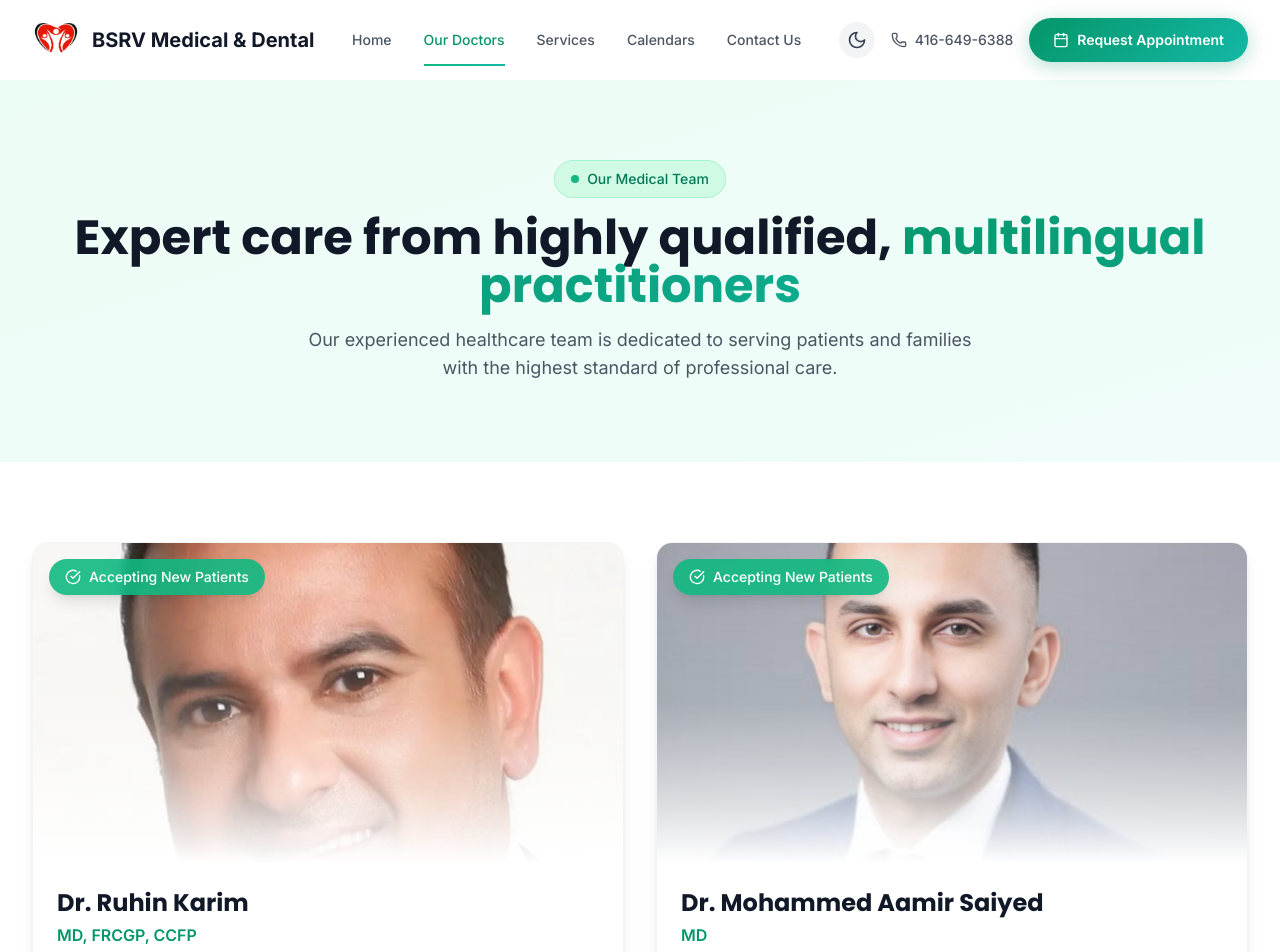
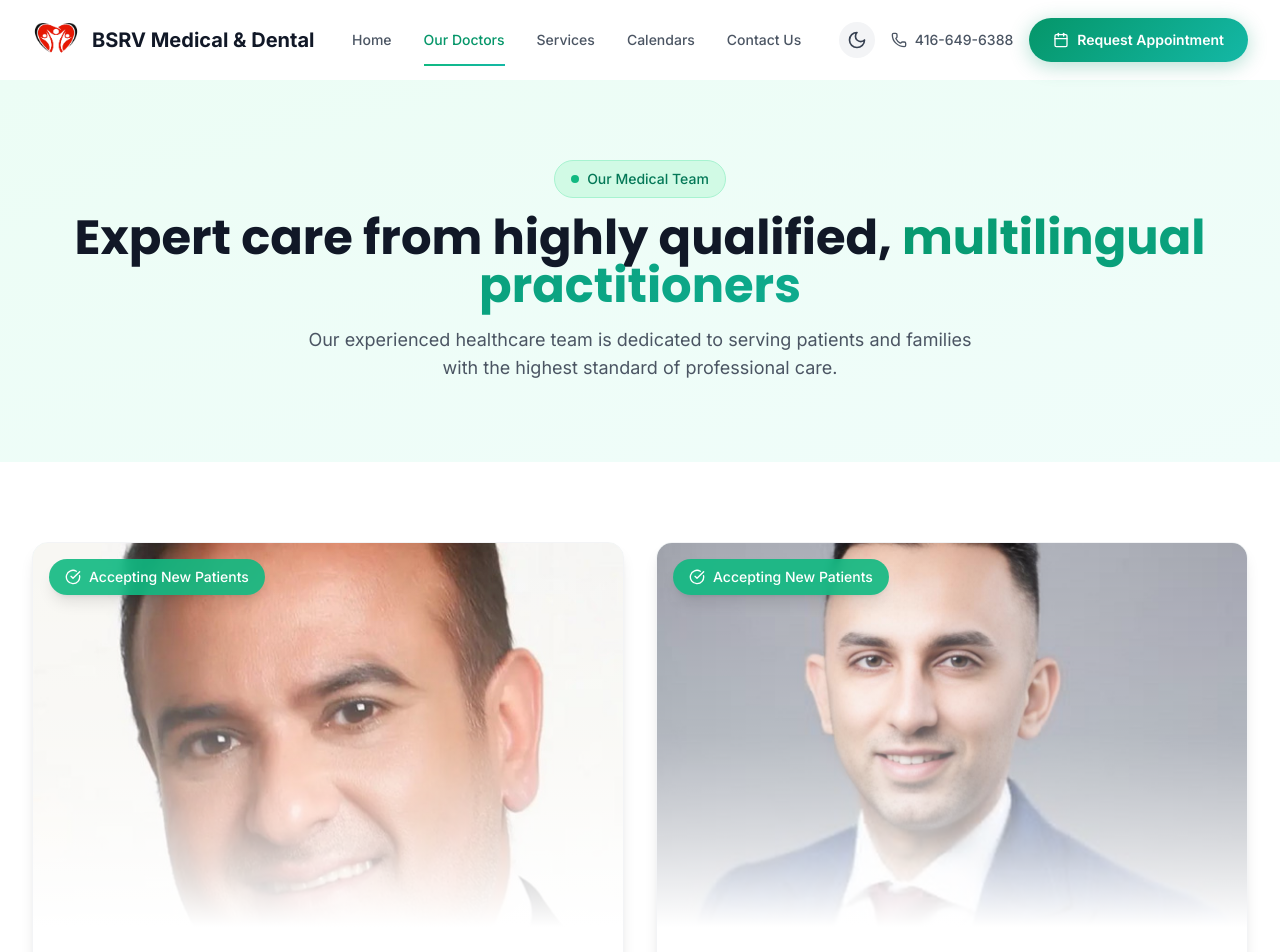
Before and after one commit to zainabqureshi09/Clinic-Website, a React (Vite) app: page /doctors in a window 1280 px wide. Shown: the top 952 px of the page. Built offline with nearby package versions, Linux system fonts and the light colour scheme.

Commit message:
Fix doctors pictures visibility and sizing

```diff
--- a/src/pages/Doctors.jsx
+++ b/src/pages/Doctors.jsx
@@ -145,17 +145,20 @@ const Doctors = () => {
                   </div>
 
                   {/* Image Section */}
-                  <div className="relative h-72 sm:h-80 overflow-hidden bg-gradient-to-br from-emerald-50 to-teal-50 dark:from-slate-800 dark:to-slate-700">
+                  <div className="relative h-80 sm:h-96 overflow-hidden bg-gradient-to-br from-emerald-50 to-teal-50 dark:from-slate-800 dark:to-slate-700">
+                    <div className="absolute inset-0 flex items-center justify-center bg-emerald-50 dark:bg-slate-800">
                       <img
                         src={doctor.image}
                         alt={doctor.name}
                         className="w-full h-full object-cover transition-transform duration-700 group-hover:scale-105"
                         loading="lazy"
                         onError={(e) => {
-                        e.target.src = 'https://images.unsplash.com/photo-1612349317150-e413f6a5b16d?w=400&h=400&fit=crop';
+                          e.target.style.display = 'none';
+                          e.target.parentElement.innerHTML = '<div class="w-full h-full flex items-center justify-center bg-gradient-to-br from-emerald-100 to-teal-100 dark:from-slate-700 dark:to-slate-600"><div class="text-center"><div class="w-24 h-24 mx-auto mb-4 rounded-full bg-emerald-200 dark:bg-slate-600 flex items-center justify-center"><UserPlus className="w-12 h-12 text-emerald-600 dark:text-emerald-400" /></div><p class="text-gray-500 dark:text-gray-400 font-medium">Photo coming soon</p></div></div>';
                         }}
                       />
-                    <div className="absolute inset-0 bg-gradient-to-t from-white dark:from-slate-900 via-white/20 dark:via-slate-900/20 to-transparent" />
+                    </div>
+                    <div className="absolute inset-0 bg-gradient-to-t from-white dark:from-slate-900 via-white/30 dark:via-slate-900/30 to-transparent pointer-events-none" />
                   </div>
 
                   {/* Content Section */}
```
Also changed, not shown: 5 other files (tests, documents, lock files or other folders). Lines whose indentation alone changed are shown as unchanged.
